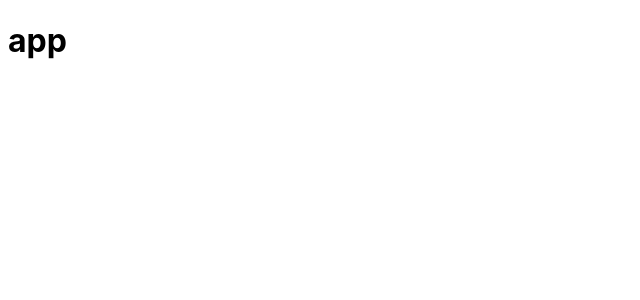
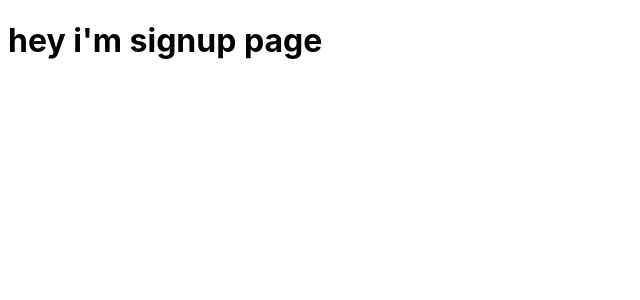
Before and after one commit to kivimenu/frontend-apanel, a React (Create React App) app: page /signup in a window 1280 px wide. Shown: the top 300 px of the page, without its empty margins (0-640 px from the left). Built offline with nearby package versions, Linux system fonts and the light colour scheme.

Commit message:
install few things

```diff
--- a/package.json
+++ b/package.json
@@ -3,11 +3,13 @@
   "version": "0.1.0",
   "private": true,
   "dependencies": {
+    "@material-ui/core": "^4.8.3",
     "@testing-library/jest-dom": "^4.2.4",
     "@testing-library/react": "^9.4.0",
     "@testing-library/user-event": "^7.2.1",
     "react": "^16.12.0",
     "react-dom": "^16.12.0",
+    "react-router-dom": "^5.1.2",
     "react-scripts": "3.3.0"
   },
   "scripts": {
--- a/src/App.js
+++ b/src/App.js
@@ -1,10 +1,22 @@
 import React from 'react';
+import { BrowserRouter as Router, Route, Switch } from 'react-router-dom';
 import './App.css';
+
+//pages
+import home from './pages/home';
+import login from './pages/login';
+import signup from './pages/signup';
 
 function App() {
   return (
     <div className="App">
-      <h1>app</h1>
+      <Router>
+          <Switch>
+            <Route exact path="/" component={home} />
+            <Route exact path="/login" component={login} />
+            <Route exact path="/signup" component={signup} />
+          </Switch>
+      </Router>
     </div>
   );
 }
--- /dev/null
+++ b/src/pages/home.js
@@ -0,0 +1,13 @@
+import React, { Component } from 'react'
+
+class home extends Component {
+    render() {
+        return (
+            <div>
+                <h1>hey i'm home page</h1>
+            </div>
+        )
+    }
+}
+
+export default home
--- /dev/null
+++ b/src/pages/login.js
@@ -0,0 +1,13 @@
+import React, { Component } from 'react'
+
+class login extends Component {
+    render() {
+        return (
+            <div>
+                <h1>hey i'm login page</h1>
+            </div>
+        )
+    }
+}
+
+export default login
--- /dev/null
+++ b/src/pages/signup.js
@@ -0,0 +1,13 @@
+import React, { Component } from 'react'
+
+class signup extends Component {
+    render() {
+        return (
+            <div>
+                <h1>hey i'm signup page</h1>
+            </div>
+        )
+    }
+}
+
+export default signup
```
Also changed, not shown: src/components/Navbar.js (added, +17 -0 lines), 1 other file (tests, documents, lock files or other folders).
